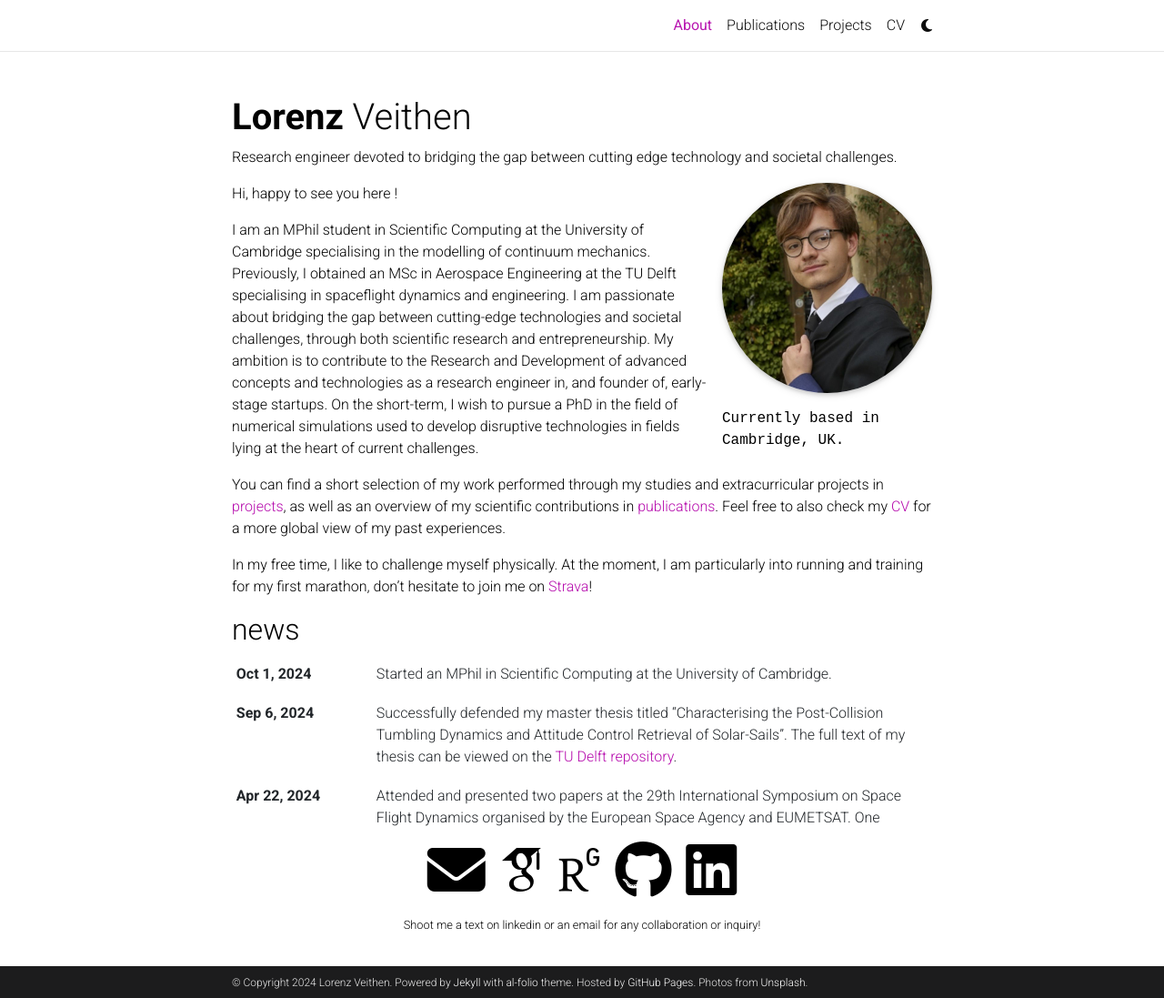
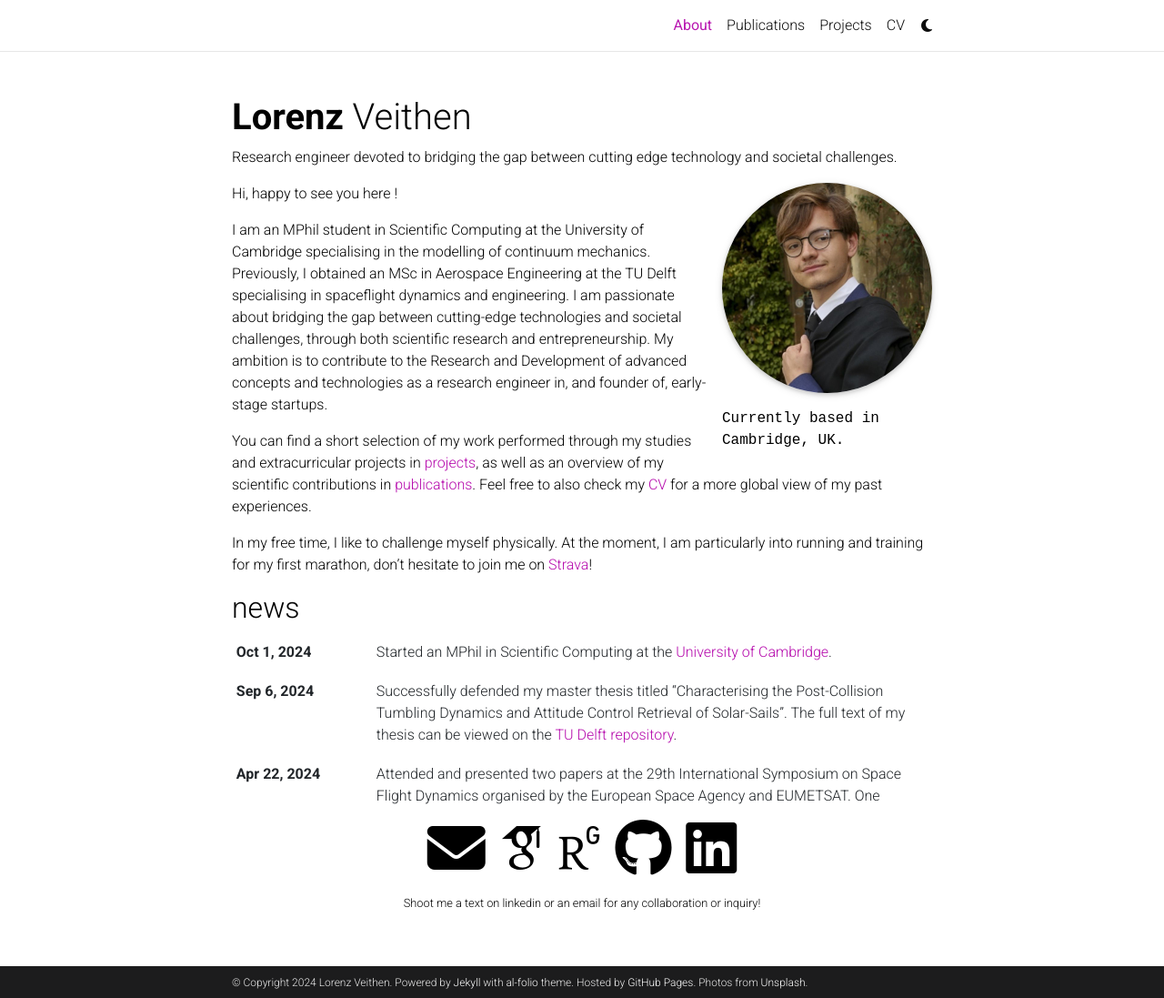
Before and after one commit to LorenzVeithen/LorenzVeithen.github.io, a Jekyll site: the page built from _pages/about.md, in a window 1280 px wide and 1097 px high. Shown: the whole window at 91% size. Built offline with Jekyll 4.4.1, drawn with Linux system fonts in a browser that asks for light colours; some web fonts are replaced; comment, search, counter and statistics services are not loaded; a style sheet for code colours, icons or effects is not loaded.

Commit message:
Update CV

```diff
--- a/_pages/about.md
+++ b/_pages/about.md
@@ -25,7 +25,8 @@
 
 
 
- I am an MPhil student in Scientific Computing at the University of Cambridge specialising in the modelling of continuum mechanics. Previously, I obtained an MSc in Aerospace Engineering at the TU Delft specialising in spaceflight dynamics and engineering. I am passionate about bridging the gap between cutting-edge technologies and societal challenges, through both scientific research and entrepreneurship. My ambition is to contribute to the Research and Development of advanced concepts and technologies as a research engineer in, and founder of, early-stage startups. On the short-term, I wish to pursue a PhD in the field of numerical simulations used to develop disruptive technologies in fields lying at the heart of current challenges.
+ I am an MPhil student in Scientific Computing at the University of Cambridge specialising in the modelling of continuum mechanics. Previously, I obtained an MSc in Aerospace Engineering at the TU Delft specialising in spaceflight dynamics and engineering. I am passionate about bridging the gap between cutting-edge technologies and societal challenges, through both scientific research and entrepreneurship. My ambition is to contribute to the Research and Development of advanced concepts and technologies as a research engineer in, and founder of, early-stage startups.
+<!-- On the short-term, I wish to pursue a PhD in the field of numerical simulations used to develop disruptive technologies in fields lying at the heart of current challenges.-->
 
 
 You can find a short selection of my work performed through my studies and extracurricular projects in [projects](./projects), as well as an overview of my scientific contributions in [publications](./publications). Feel free to also check my [CV](./cv) for a more global view of my past experiences.
```
Also changed, not shown: _news/announcement_17.md (+1 -1 lines), 1 other file.
